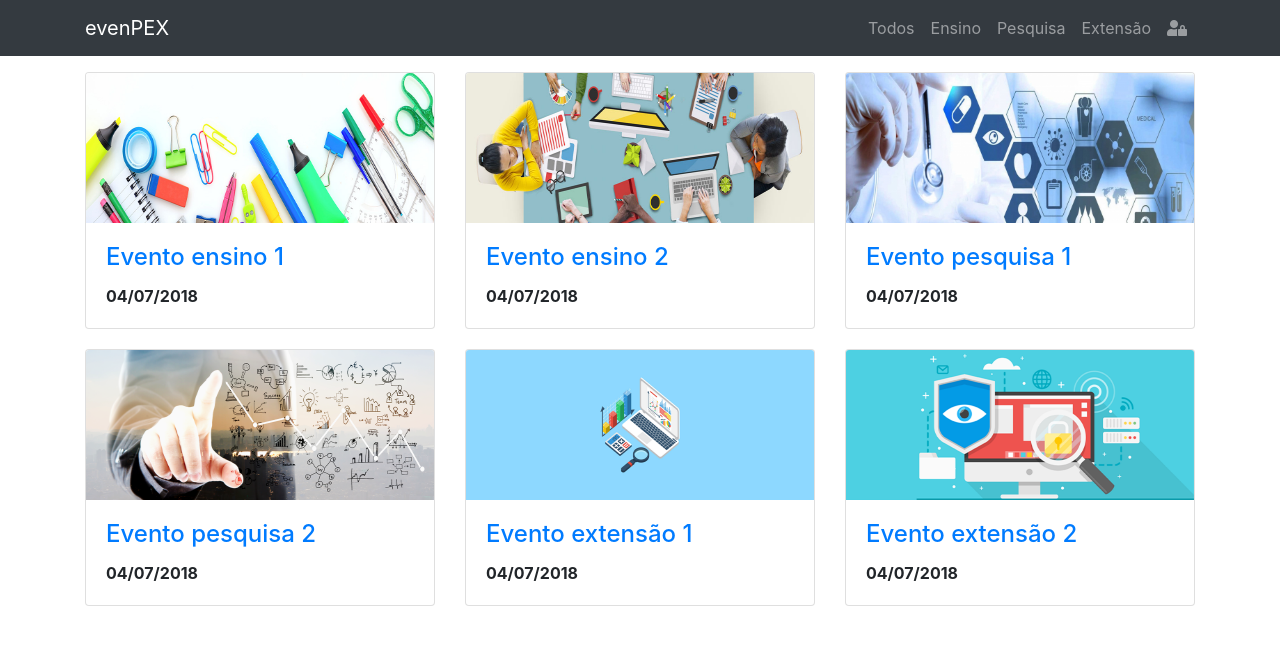
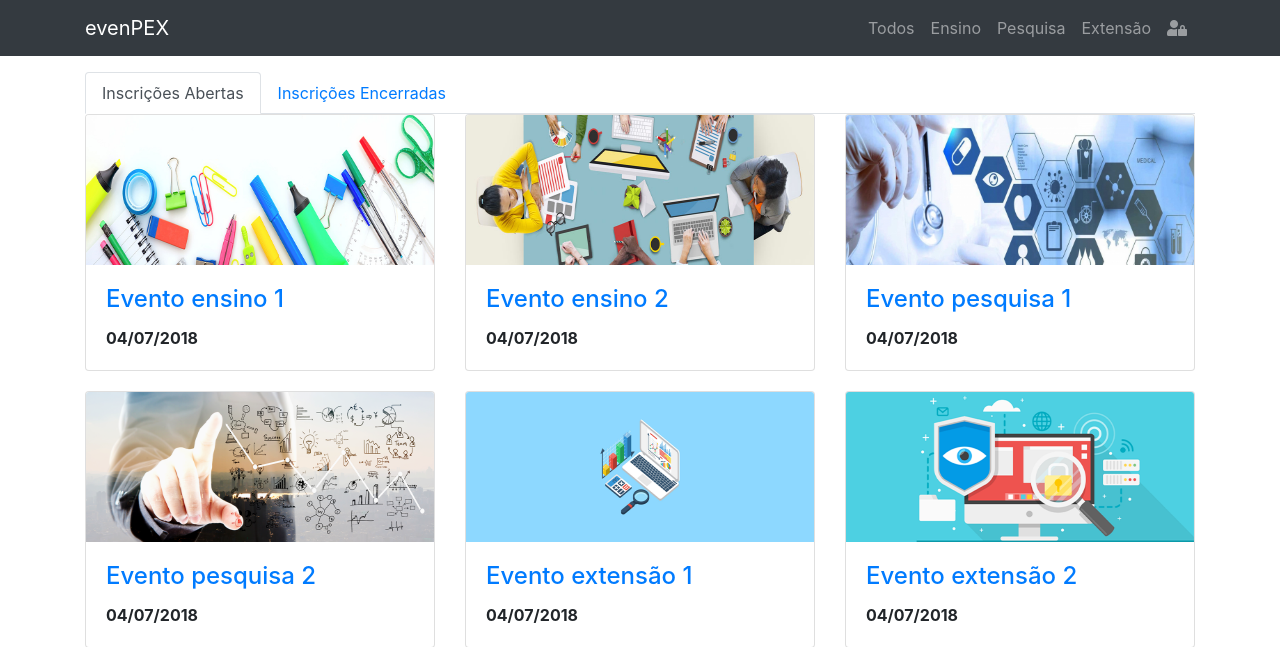
Before and after one commit to ifrs-dev/evenpex, a Django app: page / in a window 1280 px wide. Shown: the top 647 px of the page. Run offline with Django 3.2, Linux system fonts and the light colour scheme; data comes from the database, SQL or seed files in the repository; both versions use the stored data as it was after the commit; some libraries are stand-ins or nearby versions.

Commit message:
correcoes

```diff
--- a/evenpex/templates/event-list.html
+++ b/evenpex/templates/event-list.html
@@ -5,6 +5,13 @@
 {% endcomment %}
 
 {% block content %}
+<nav>
+  <div class="nav nav-tabs" id="nav-tab" role="tablist">
+    <a class="nav-item nav-link active" id="nav-home-tab" data-toggle="tab" href="{% url 'event-open' %}" role="tab" aria-controls="nav-home" aria-selected="true">Inscrições Abertas</a>
+    <a class="nav-item nav-link" id="nav-profile-tab" data-toggle="tab" href="#nav-profile" role="tab" aria-controls="nav-profile" aria-selected="false">Inscrições Encerradas</a>
+  </div>
+</nav>
+
   <div class="row">
     {% for event in object_list %}
     <div class="col-lg-4 col-sm-6" style="padding-bottom: 20px">
--- a/evenpex/urls.py
+++ b/evenpex/urls.py
@@ -12,6 +12,7 @@ urlpatterns = [
     path('eventos/pesquisa/', views.EventSearchListView.as_view(), name="event-search"),
     path('eventos/extensao/', views.EventExtensionListView.as_view(), name="event-extension"),
     path('eventos/ensino/', views.EventTeachingListView.as_view(), name="event-teaching"),
+    path('eventos/abertos/', views.PageEventsListView.as_view(), name="event-open"),
     path('eventos/meus/', login_required(views.MyRegistrationsListView.as_view()), name="my-events"),
     path('evento/<int:pk>/', views.EventDetailView.as_view(), name='event-detail'),
     path('evento/<int:pk>/participantes/', login_required(views.RegistrationsListView.as_view()), name="registrations-list"),
--- a/events/views.py
+++ b/events/views.py
@@ -3,6 +3,7 @@ from django.contrib.auth.models import AnonymousUser, User
 from django.shortcuts import redirect
 from django.views.generic import View, ListView, DetailView
 from django.conf import settings
+from datetime import datetime
 
 from events.models import Event, Registration
 
@@ -113,3 +114,7 @@ class EventTeachingListView(EventListView):
 
 class EventExtensionListView(EventListView):
     queryset = Event.objects.filter(kind=3)
+
+
+class PageEventsListView(EventListView):
+    queryset = Event.objects.filter(start_date__gte=datetime.now())
```
Also changed, not shown: db.sqlite3.
